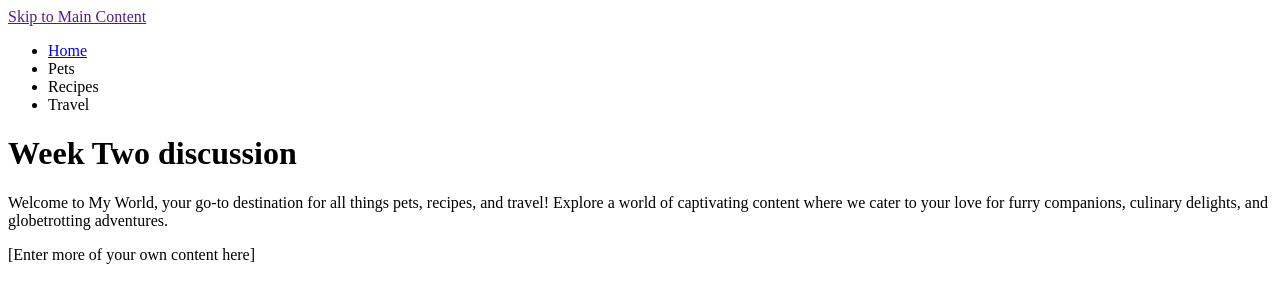
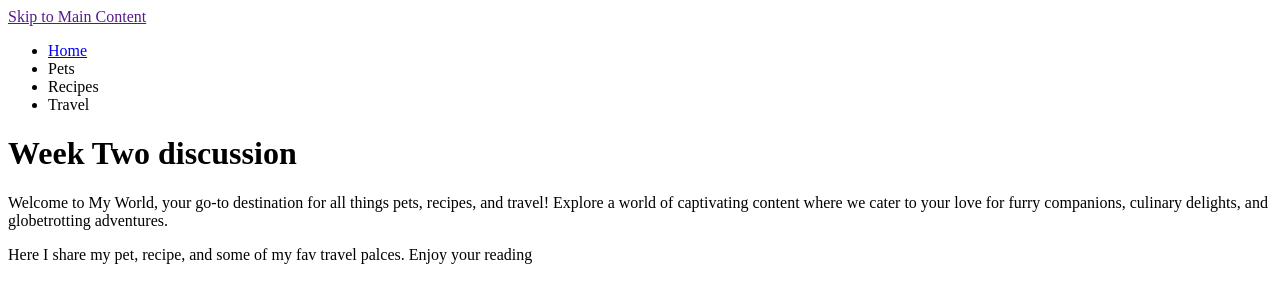
Before and after one commit to shujunli07/539week2, a plain HTML site: page index.html in a window 1280 px wide. Drawn offline with Linux system fonts and the light colour scheme.

Commit message:
Add files via upload

```diff
--- a/index.html
+++ b/index.html
@@ -25,8 +25,7 @@
 
         </div>
 
-<div>[Enter more of your own content here]</div>
-
+<div>Here I share my pet, recipe, and some of my fav travel palces. Enjoy your reading</div>
             <!-- Jackie Wolf -->
 
         <div></div>
```
